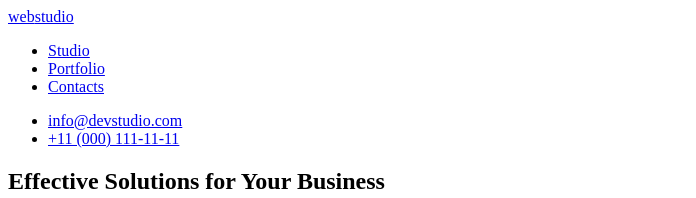
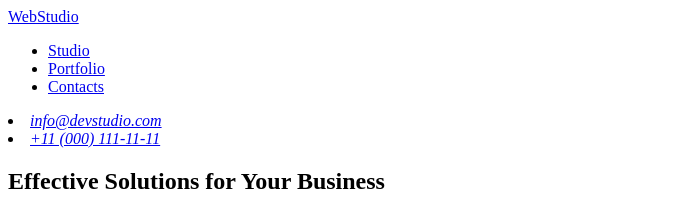
Before and after one commit to extezzu/goit-markup-hw-01, a plain HTML site: page index.html in a window 1280 px wide. Shown: the top 198 px of the page, without its empty margins (0-696 px from the left). Drawn offline with Linux system fonts and the light colour scheme.

Commit message:
Обновил index.html: первая часть правок к дз блока header

```diff
--- a/index.html
+++ b/index.html
@@ -9,8 +9,8 @@
 <body>
     <!-- Top Line (logo + nav) -->
         <header class="header">
-            <a href="/" class="logo"><span>web</span>studio</a>
             <nav class="header-nav">
+            <a href=”./index.html” class="logo">WebStudio</a>
                 <ul class="nav-links">
                     <li><a href="#">Studio</a></li>
                     <li><a href="#">Portfolio</a></li>
@@ -18,10 +18,10 @@
                 </ul>
             </nav>
 
-                <ul class="contact-links">
+                <address class="contact-links">
                     <li><a href="mailto:info@devstudio.com">info@devstudio.com</a></li>
                     <li><a href="tel:+110001111111">+11 (000) 111-11-11</a></li>
-                </ul>
+                </address>
         </header>
 
         <!-- hero image (call to action button) -->
```
